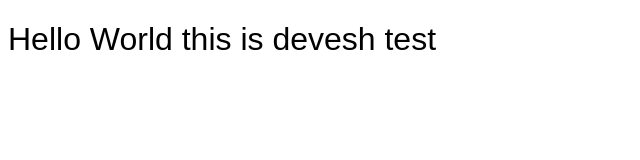
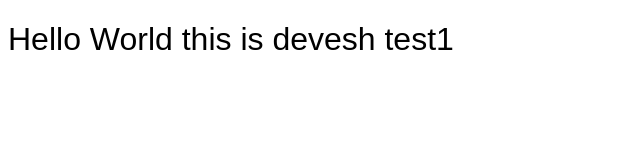
Before and after one commit to deveshkarna123/nginxtest, a plain HTML site: page index.html in a window 1280 px wide. Shown: the full height of the page, 0-640 px from the left. Drawn offline with Linux system fonts and the light colour scheme.

Commit message:
Update index.html

```diff
--- a/index.html
+++ b/index.html
@@ -15,7 +15,7 @@
 <body>
 
     <h1>
-        Hello World this is devesh test
+        Hello World this is devesh test1
     </h1>
 
 </body>
```
